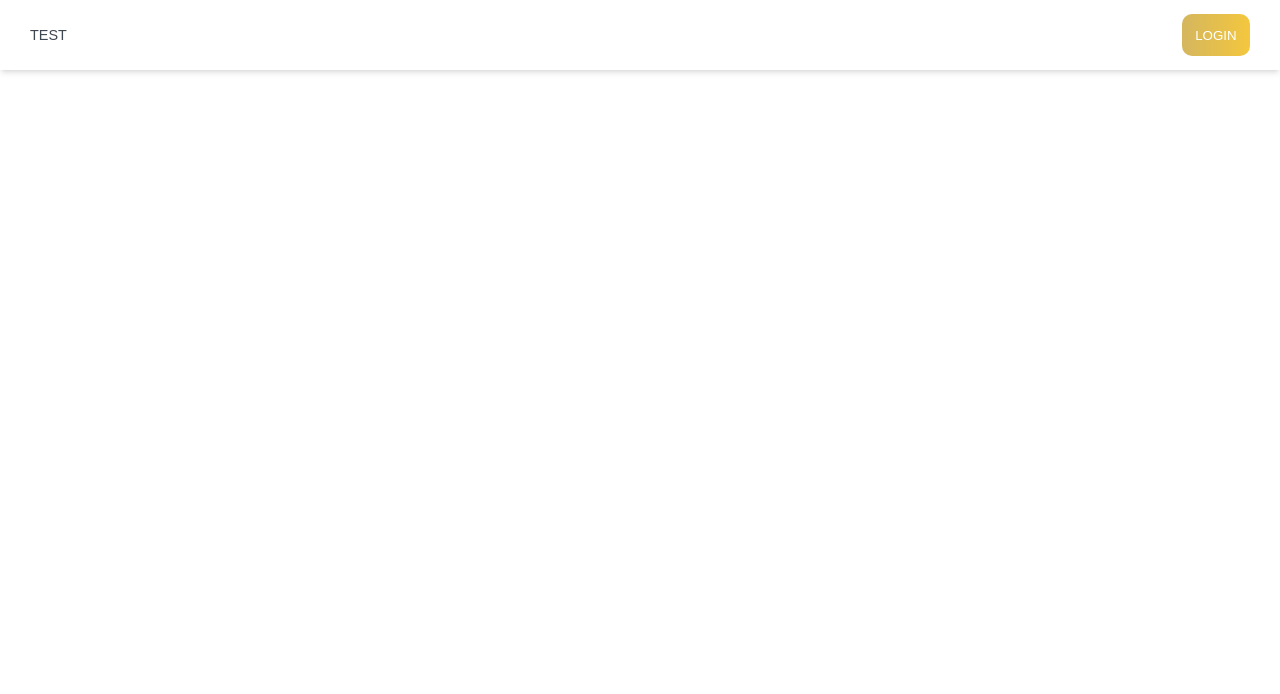
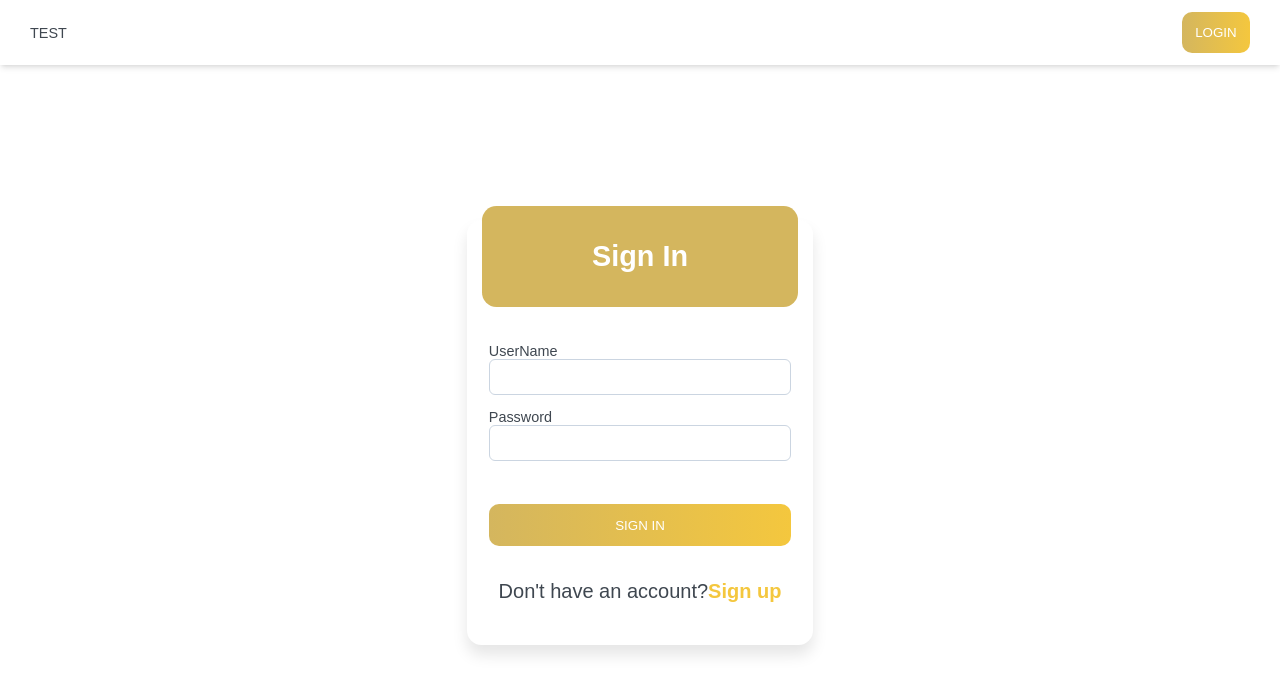
Before and after one commit to passiondev0503/passion-test1, a React (Vite) app: page / in a window 1280 px wide. Shown: the top 694 px of the page. Built offline with nearby package versions, Linux system fonts and the light colour scheme.

Commit message:
auth integrate

```diff
--- a/package.json
+++ b/package.json
@@ -11,6 +11,7 @@
     "test": "vitest"
   },
   "dependencies": {
+    "axios": "^1.6.2",
     "react": "^18.2.0",
     "react-dom": "^18.2.0",
     "react-router-dom": "^6.11.2",
--- /dev/null
+++ b/src/actions/userActions.tsx
@@ -0,0 +1,26 @@
+import axios from "axios"
+import { SetStateAction } from "react"
+
+export const login = (
+  username: string,
+  password: string,
+  loginSuccess: { (value: SetStateAction<boolean>): void; (arg0: boolean): any }
+) =>
+  axios
+    .post("https://fakestoreapi.com/auth/login", {
+      username: username,
+      password: password,
+    })
+    .then((res) => {
+      const token = res.data.token
+      localStorage.setItem("userInfo", JSON.stringify(token))
+      return loginSuccess(true)
+    })
+
+export const logout = (logOutSuccess: {
+  (value: SetStateAction<boolean>): void
+  (arg0: boolean): any
+}) => {
+  localStorage.removeItem("userInfo")
+  return logOutSuccess(true)
+}
--- a/src/components/Navbar/index.tsx
+++ b/src/components/Navbar/index.tsx
@@ -1,10 +1,25 @@
+import { useState, useEffect } from "react"
+import { logout } from "@/actions/userActions"
 import "./style.css"
+import { useNavigate } from "react-router-dom"
 
 const Navbar = () => {
+  const navigate = useNavigate()
+  const [logoutsuccess, logOutSuccess] = useState(false)
+
+  const Logout = (e: any) => {
+    e.preventDefault()
+    logout(logOutSuccess)
+  }
+
+  useEffect(() => {
+    if (logoutsuccess) navigate("/login")
+  }, [logoutsuccess])
+
   return (
     <div className="nav_header">
       <p>URL</p>
-      <button>Sign Out</button>
+      <button onClick={Logout}>Sign Out</button>
     </div>
   )
 }
--- a/src/pages/Login/index.tsx
+++ b/src/pages/Login/index.tsx
@@ -1,7 +1,24 @@
+import { useState, useEffect } from "react"
+import { login } from "@/actions/userActions"
 import Header from "@/components/Header"
 import "./style.css"
+import { useNavigate } from "react-router-dom"
 
 const Login = () => {
+  const [username, setUserName] = useState("")
+  const [password, setPassword] = useState("")
+  const [loginsucess, loginSuccess] = useState(false)
+  const navigate = useNavigate()
+
+  const submitHandler = (e: any) => {
+    e.preventDefault()
+    login(username, password, loginSuccess)
+  }
+
+  useEffect(() => {
+    if (loginsucess) navigate("/dashboard")
+  }, [loginsucess])
+
   return (
     <div className="login">
       <Header />
@@ -20,16 +37,30 @@ const Login = () => {
           </div>
           <div className="formContainer">
             <div className="inputContainer">
-              <label htmlFor="email">Email</label>
-              <input type="text" id="email" placeholder=" " />
+              <label htmlFor="email">UserName</label>
+              <input
+                type="text"
+                id="email"
+                onChange={(e) => setUserName(e.target.value)}
+                placeholder=" "
+              />
             </div>
             <div className="inputContainer">
               <label htmlFor="password">Password</label>
-              <input type="password" id="password" placeholder=" " />
+              <input
+                type="password"
+                id="password"
+                onChange={(e) => {
+                  setPassword(e.target.value)
+                }}
+                placeholder=" "
+              />
             </div>
           </div>
           <div className="footer">
-            <button type="button">Sign In</button>
+            <button type="button" onClick={submitHandler}>
+              Sign In
+            </button>
             <p style={{ fontSize: "20px" }}>
               Don't have an account?
               <a href="/signup">Sign up</a>
--- a/src/router.tsx
+++ b/src/router.tsx
@@ -15,7 +15,7 @@ const router = createBrowserRouter([
   },
   {
     path: "",
-    element: <Welcome />,
+    element: <Login />,
   },
   {
     path: "/",
```
Also changed, not shown: 1 other file (tests, documents, lock files or other folders).
